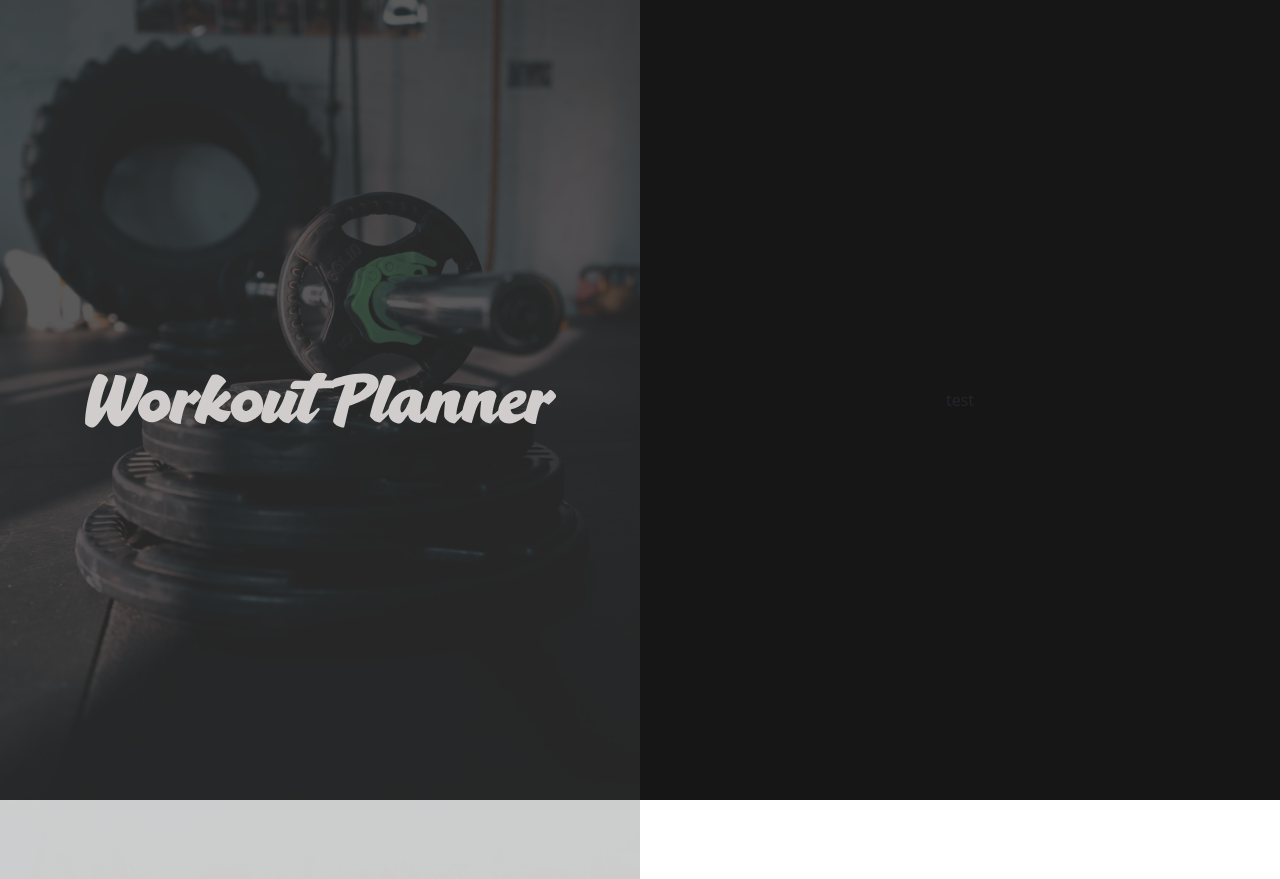
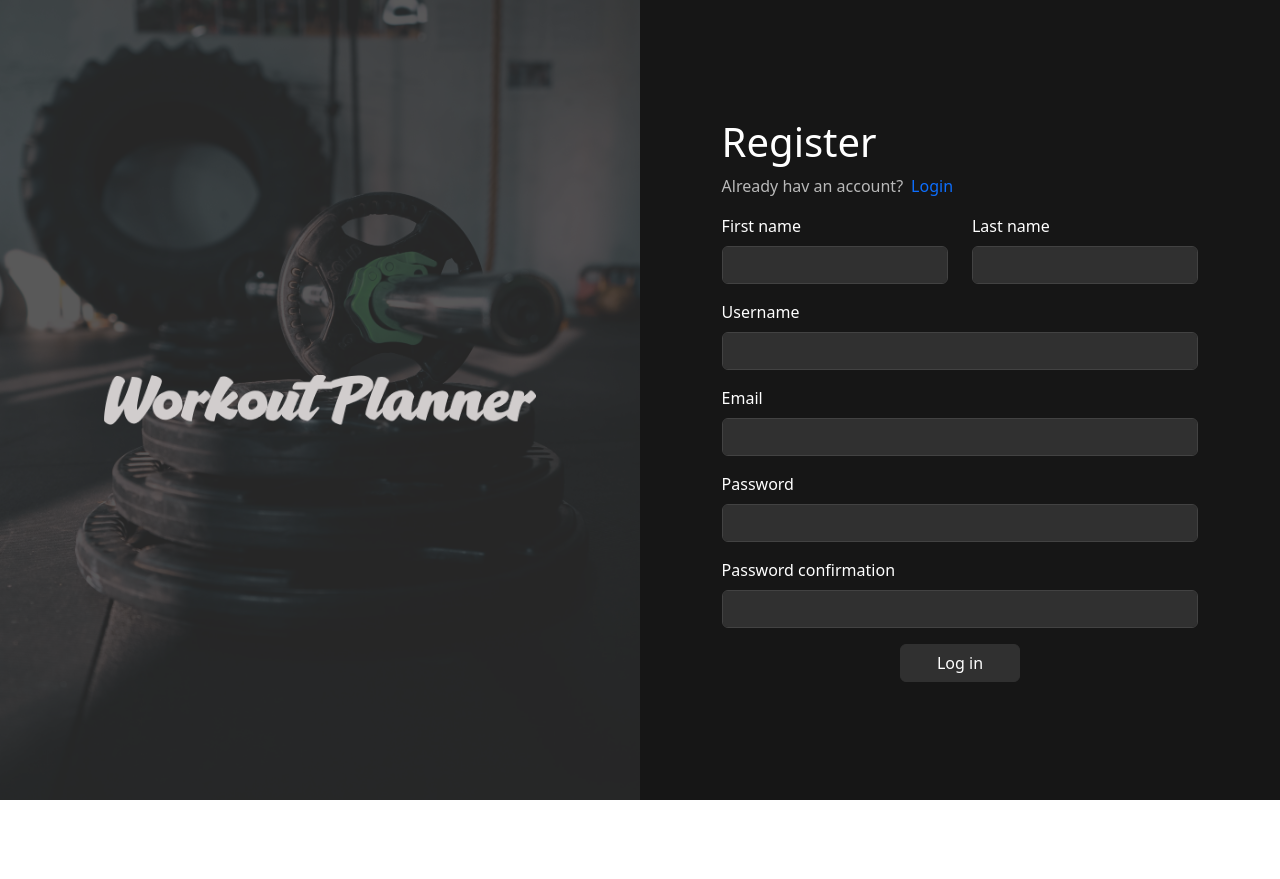
Before and after one commit to emrekrn/workout-planner-frontend, a React (Vite) app: page / in a window 1280 px wide. After the commit the page ends 800 px from the top, so only its background shows below. Built offline with nearby package versions, Linux system fonts and the light colour scheme.

Commit message:
Login and register components have been implemented

```diff
--- /dev/null
+++ b/src/components/InputComponent/Input.tsx
@@ -0,0 +1,32 @@
+// Title
+// Placeholder
+// valid and invalid texts
+// type
+// id
+
+// TODO add validation
+
+interface InputProps {
+	labelText: string;
+	id: string;
+	inputType: 'text' | 'email' | 'password';
+	col: 'col-4' | 'col-6' | 'col-8' | 'col-12';
+}
+
+const Input = ({ labelText, id, inputType, col }: InputProps) => {
+	return (
+		<div className={'mb-3 ' + col}>
+			<label htmlFor={id} className='form-label text-white'>
+				{labelText}
+			</label>
+			<input
+				type={inputType}
+				className='form-control bg-primary border-secondary text-white'
+				id={id}
+				required
+			/>
+		</div>
+	);
+};
+
+export default Input;
--- /dev/null
+++ b/src/components/Register/Register.tsx
@@ -0,0 +1,54 @@
+import React from 'react';
+import './register.scss';
+import Input from '../InputComponent/Input';
+import { Button } from 'react-bootstrap';
+
+const Register = () => {
+	return (
+		<div className='register-field p-2'>
+			<h1 className='text-white'>Register</h1>
+			<p className='text-grey'>
+				Already hav an account?
+				<a className='create-account-link mx-2' href='#'>
+					Login
+				</a>
+			</p>
+			<div className='row'>
+				<Input
+					labelText='First name'
+					id='firstname'
+					inputType='text'
+					col='col-6'
+				/>
+				<Input
+					labelText='Last name'
+					id='lastname'
+					inputType='text'
+					col='col-6'
+				/>
+			</div>
+			<Input labelText='Username' id='username' inputType='text' col='col-12' />
+			<Input labelText='Email' id='email' inputType='email' col='col-12' />
+			<Input
+				labelText='Password'
+				id='password'
+				inputType='password'
+				col='col-12'
+			/>
+			<Input
+				labelText='Password confirmation'
+				id='password'
+				inputType='password'
+				col='col-12'
+			/>
+
+			<div className='col-12 d-flex justify-content-center'>
+				<Button variant='primary' className='w-25'>
+					Log in
+				</Button>
+			</div>
+		</div>
+	);
+};
+
+export default Register;
--- /dev/null
+++ b/src/components/Register/register.scss
@@ -0,0 +1,7 @@
+.register-field {
+	width: 80%;
+
+	.create-account-link {
+		text-decoration: none;
+	}
+}
--- a/src/pages/LoginPage/LoginPage.tsx
+++ b/src/pages/LoginPage/LoginPage.tsx
@@ -1,15 +1,19 @@
 import './loginPage.scss';
 import mainImg from '../../images/mainimg.jpg';
 import siteName from '../../images/workoutplanner.png';
+import Register from '../../components/Register/Register';
 
 const LoginPage = () => {
 	return (
-		<div className='login-page bg-primary'>
-			<div className='left-part'>
+		<div className='login-page bg-primary row m-0'>
+			<div className='left-part d-none d-md-flex align-items-center justify-content-center col-md-6'>
 				<img className='main-image' src={mainImg} />
 				<img className='site-name' src={siteName} />
 			</div>
-			<div className='right-part bg-main'>test</div>
+			<div className='right-part d-flex align-items-center justify-content-center col-12 col-md-6 bg-main'>
+				<img className='mobile-site-name d-md-none' src={siteName} />
+				<Register />
+			</div>
 		</div>
 	);
 };
--- a/src/pages/LoginPage/loginPage.scss
+++ b/src/pages/LoginPage/loginPage.scss
@@ -6,22 +6,30 @@
 	.left-part,
 	.right-part {
 		height: 100%;
-		width: 50%;
-		display: flex;
-		justify-content: center;
-		align-items: center;
 	}
 
 	.left-part {
 		position: relative;
 		.main-image {
+			height: 100%;
 			width: 100%;
 			opacity: 0.2;
 			position: absolute;
+			object-fit: cover;
 		}
 
 		.site-name {
+			width: 70%;
 			z-index: 1;
 		}
 	}
+
+	.right-part {
+		position: relative;
+		.mobile-site-name {
+			width: 80%;
+			position: absolute;
+			top: 5rem;
+		}
+	}
 }
--- a/src/style/_custom.scss
+++ b/src/style/_custom.scss
@@ -6,6 +6,7 @@ $theme-colors: (
 	'primary': #303030,
 	'secondary': #424242,
 	'white': #ffffff,
+	'grey': #b9b9b9,
 );
 
 /* import bootstrap to set changes */
```
Also changed, not shown: src/components/Login/Login.tsx (added, +32 -0 lines), src/components/Login/login.scss (added, +7 -0 lines).
